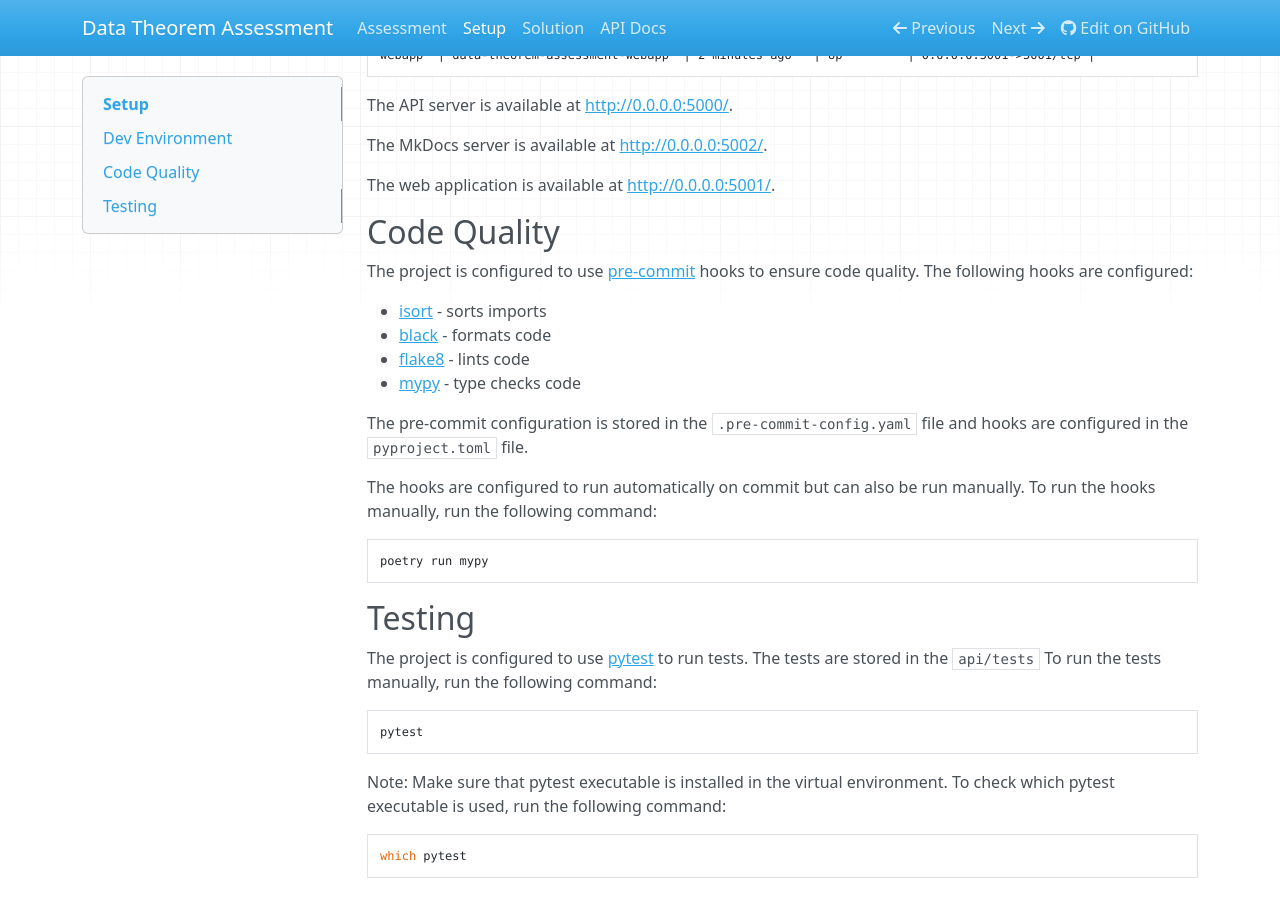
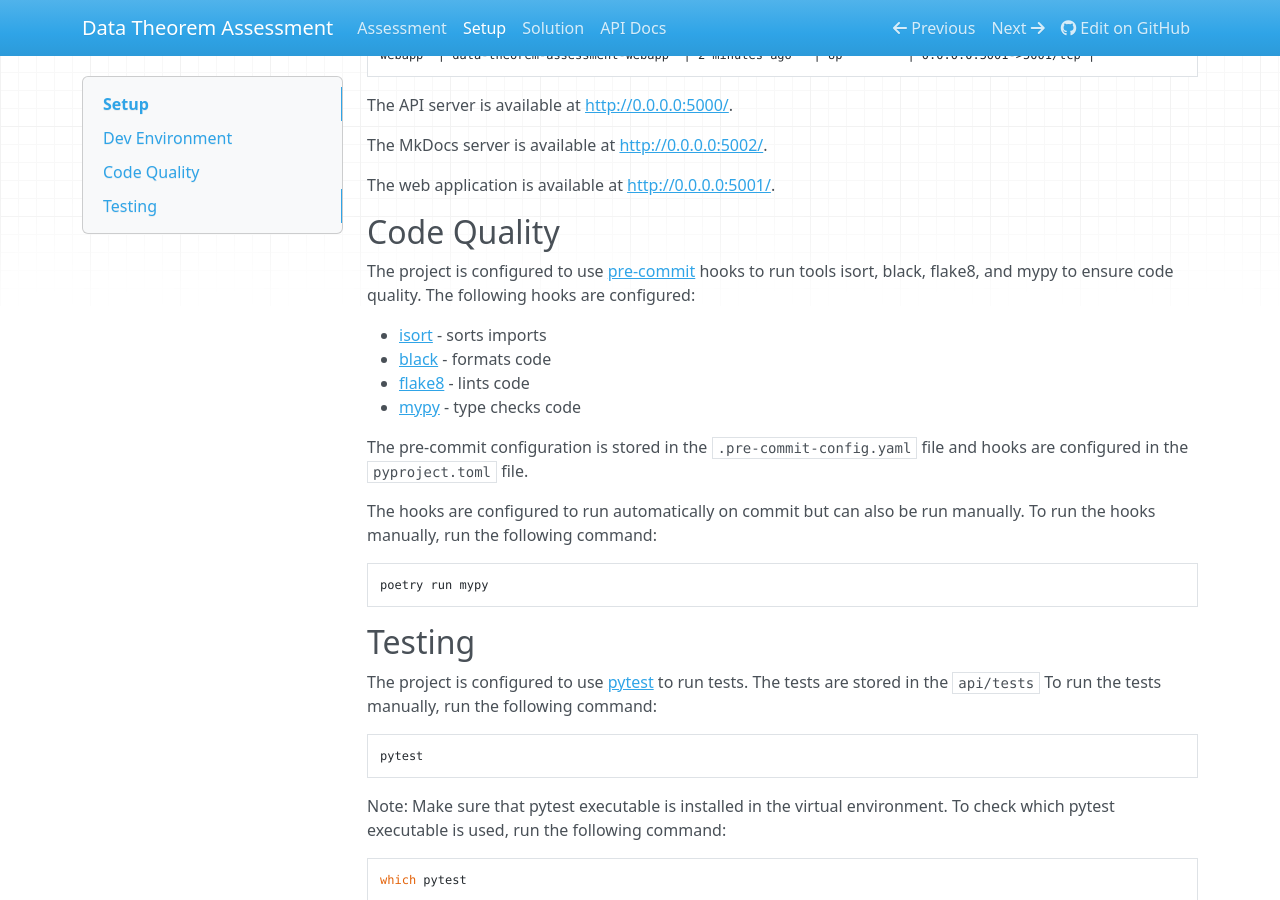
Before and after one commit to denisvolokh/scraping-showcase, an MkDocs documentation site: the page built from docs/setup.md, in a window 1280 px wide and 900 px high, scrolled down 922 px. Built offline with MkDocs 1.6.1, drawn with Linux system fonts in a browser that asks for light colours; nearby versions of some CDN libraries.

Commit message:
correct README with setup steps

```diff
--- a/docs/setup.md
+++ b/docs/setup.md
@@ -60,7 +60,7 @@ The web application is available at [http://0.0.0.0:5001/](http://0.0.0.0:5001/)
 
 ## Code Quality
 
-The project is configured to use [pre-commit](https://pre-commit.com/) hooks to ensure code quality. The following hooks are configured:
+The project is configured to use [pre-commit](https://pre-commit.com/) hooks to run tools isort, black, flake8, and mypy to ensure code quality. The following hooks are configured:
 
 - [isort](https://pypi.org/project/isort/) - sorts imports
 - [black](https://pypi.org/project/black/) - formats code
```
Also changed, not shown: README.md (+1 -1 lines).
